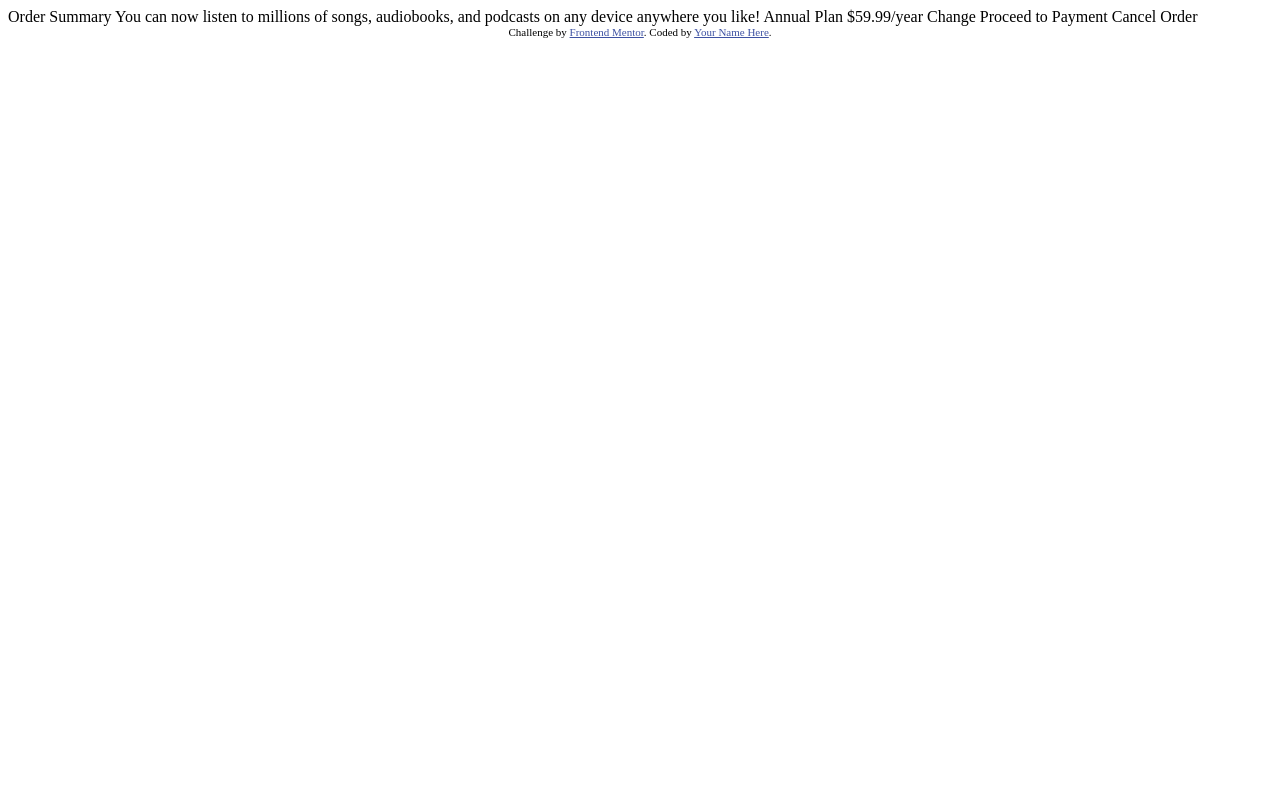
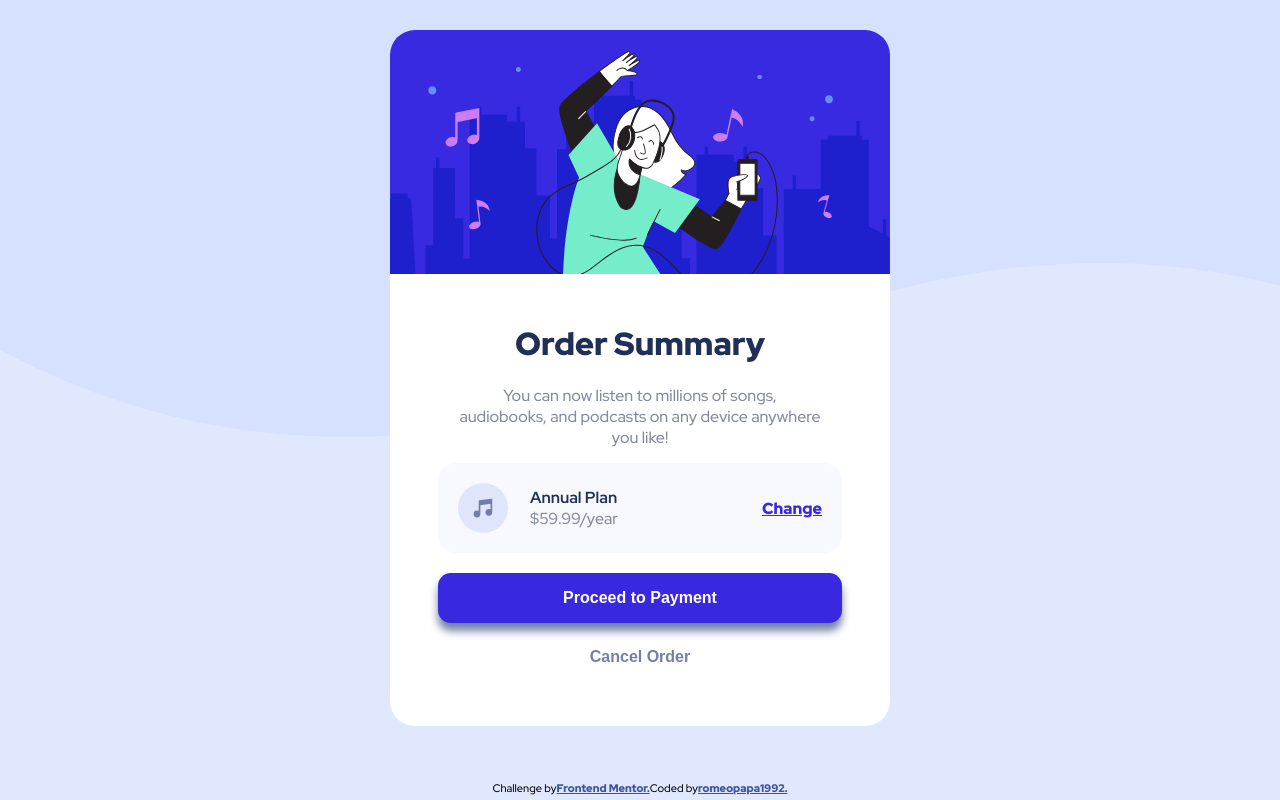
Before and after one commit to romeopapa1992/order-summary-component, a plain HTML site: page index.html in a window 1280 px wide. Drawn offline with Linux system fonts and the light colour scheme.

Commit message:
initial version

```diff
--- a/index.html
+++ b/index.html
@@ -2,36 +2,43 @@
 <html lang="en">
 <head>
   <meta charset="UTF-8">
-  <meta name="viewport" content="width=device-width, initial-scale=1.0"> <!-- displays site properly based on user's device -->
+  <meta name="viewport" content="width=device-width, initial-scale=1.0">
 
   <link rel="icon" type="image/png" sizes="32x32" href="./images/favicon-32x32.png">
+  <link rel="stylesheet" href="./styles.css">
 
   <title>Frontend Mentor | Order summary card</title>
 
-  <!-- Feel free to remove these styles or customise in your own stylesheet 👍 -->
-  <style>
-    .attribution { font-size: 11px; text-align: center; }
-    .attribution a { color: hsl(228, 45%, 44%); }
-  </style>
 </head>
+
 <body>
+  <div class="main-card">
+    <img src="./images/illustration-hero.svg" alt="women listening music">
+    <div class="order-summary">
+      <h1>Order Summary</h1>
+      <p>You can now listen to millions of songs, audiobooks, and podcasts on any
+        device anywhere you like!</p>
+      <div class="annual-plan">
+        <div class="left-section">
+          <img src="./images/icon-music.svg" alt="icon music">
+          <div class="plan-text">
+            <h2>Annual Plan</h2>
+            <p>$59.99/year</p>
+          </div>
+        </div>
+        <a href="#">Change</a>
+      </div>
+      <div class="buttons">
+        <button class="payment-button">Proceed to Payment</button>
+        <button class="cancel-button">Cancel Order</button>
+      </div>
+    </div>
 
-  Order Summary
+  </div>
+  <footer class="attribution">
+    Challenge by <a href="https://www.frontendmentor.io?ref=challenge" target="_blank"> Frontend Mentor. </a>
+    Coded by <a href="mattsdevprojects.com"> romeopapa1992.</a>
+  </footer>
 
-  You can now listen to millions of songs, audiobooks, and podcasts on any
-  device anywhere you like!
-
-  Annual Plan
-  $59.99/year
-
-  Change
-
-  Proceed to Payment
-  Cancel Order
-
-  <div class="attribution">
-    Challenge by <a href="https://www.frontendmentor.io?ref=challenge" target="_blank">Frontend Mentor</a>.
-    Coded by <a href="#">Your Name Here</a>.
-  </div>
 </body>
 </html>
--- /dev/null
+++ b/styles.css
@@ -0,0 +1,217 @@
+@import url('https://fonts.googleapis.com/css2?family=Red+Hat+Display:wght@500;700;900&display=swap');
+
+body {
+    background-image: url(./images/pattern-background-desktop.svg);
+    background-color: hsl(225, 100%, 94%);;
+    background-repeat: no-repeat;
+    height: 100vh;
+    font-family: 'Red Hat Display', sans-serif;
+    display: flex;
+    flex-direction: column;
+    justify-content: center;
+    align-items: center;
+    padding: 0;
+    margin: 0;
+
+}
+
+.main-card {
+    display: grid;
+    grid-template-columns: 1fr;
+    grid-template-rows: 2fr;
+    max-width: 500px;
+    border-radius: 25px;
+    overflow: hidden;
+    margin-bottom: 55px;
+    margin-top: 30px;
+}
+
+.main-card img {
+    display: block;
+    width: 100%;
+}
+
+.order-summary {
+    background-color: #fff;
+    padding: 3rem;
+}
+
+h1 {
+    font-size: 2rem;
+    font-weight: 900;
+    text-align: center;
+    color: hsl(223, 47%, 23%);
+    margin-bottom: 10px;
+    margin-top: 0px;
+}
+
+.order-summary p {
+    text-align: center;
+    width: min(90%);
+    padding: 10px;
+    margin: 0 auto;
+    color: #83889E;
+}
+
+.annual-plan {
+    display: flex;
+    justify-content: space-between;
+    align-items: center;
+    background-color: #F8F9FE;
+    padding: 20px 20px;
+    border-radius: 18px;
+    margin-top: 5px;
+}
+
+.annual-plan p {
+    margin: 0;
+    padding: 0;
+}
+
+h2 {
+    font-size: 1rem;
+    font-weight: 700;
+    margin: 0;
+    color: hsl(223, 47%, 23%);
+}
+
+.annual-plan a {
+    color: hsl(245, 75%, 52%);
+    font-size: 1rem;
+    text-decoration: underline;;
+}
+
+.annual-plan img {
+    width: 50px;
+    height: 50px;
+}
+
+
+.left-section {
+    display: flex;
+    justify-content: space-between;
+    align-items: center;
+    width: 160px;
+}
+
+.buttons {
+display: flex;
+width: 100%;
+padding: 20px 0px 20px;
+justify-content: center;
+align-items: center;
+flex-direction: column;
+}
+
+.payment-button {
+  display: flex;
+  justify-content: center;
+  align-items: center;
+  width: 100%;
+  padding: 1rem;
+  margin-bottom: 1.5rem;
+  background-color: hsl(245, 75%, 52%);
+  box-shadow: 0px 8px 8px 0px hsl(224, 23%, 55%);
+  border-radius: .8em;
+  border: none;
+  color: white;
+  font-size: 1rem;
+  font-weight: 700;
+  cursor: pointer;
+  }
+
+.payment-button:hover {
+    background-color: hsl(245, 55%, 52%);
+  }
+
+.cancel-button {
+  display: flex;
+  justify-content: center;
+  align-items: center;
+  width: 100%;
+  border: none;
+  background-color: white;
+  color: hsl(224, 23%, 55%);
+  font-size: 1rem;
+  font-weight: 700;
+  cursor: pointer;
+  }
+
+.cancel-button:hover {
+    color: hsl(223, 47%, 23%);
+  }
+
+a {
+    color: hsl(240, 15%, 51%);
+    font-size: 1rem;
+    font-weight: 900;
+    text-align: center;
+    display: block;
+    margin: 0px;
+}
+
+.attribution {
+    display: flex;
+    justify-content: space-between;
+    font-size: 11px;
+    text-align: center;
+    bottom: 0;
+}
+
+
+.attribution a {
+    color: hsl(228, 45%, 44%);
+    margin: 5px 0;
+    margin-top: 0;
+    font-size: 11px;
+}
+
+
+@media (max-width: 375px) {
+    body {
+        background-image: url(./images/pattern-background-mobile.svg);
+        padding: 50px;
+    }
+
+    .order-summary {
+        padding:  30px 20px;
+        font-size: .75rem;
+
+    }
+
+    h1 {
+        font-size: 1.2rem;
+        margin-bottom: 10px;
+    }
+
+    h2 {
+        font-size: .9rem;
+    }
+
+    .annual-plan {
+        margin-top: 0px;
+        max-width: 200px;
+        font-size: .75rem;
+    }
+    .annual-plan a {
+        font-size: .8rem;
+    }
+
+    .left-section{
+        margin-right: 20px;
+    }
+
+    .payment-button {
+        font-size: .9rem;
+
+    }
+
+    .cancel-button {
+        font-size: .9;
+    }
+
+    .attribution {
+        display: block;
+    }
+
+}
```
